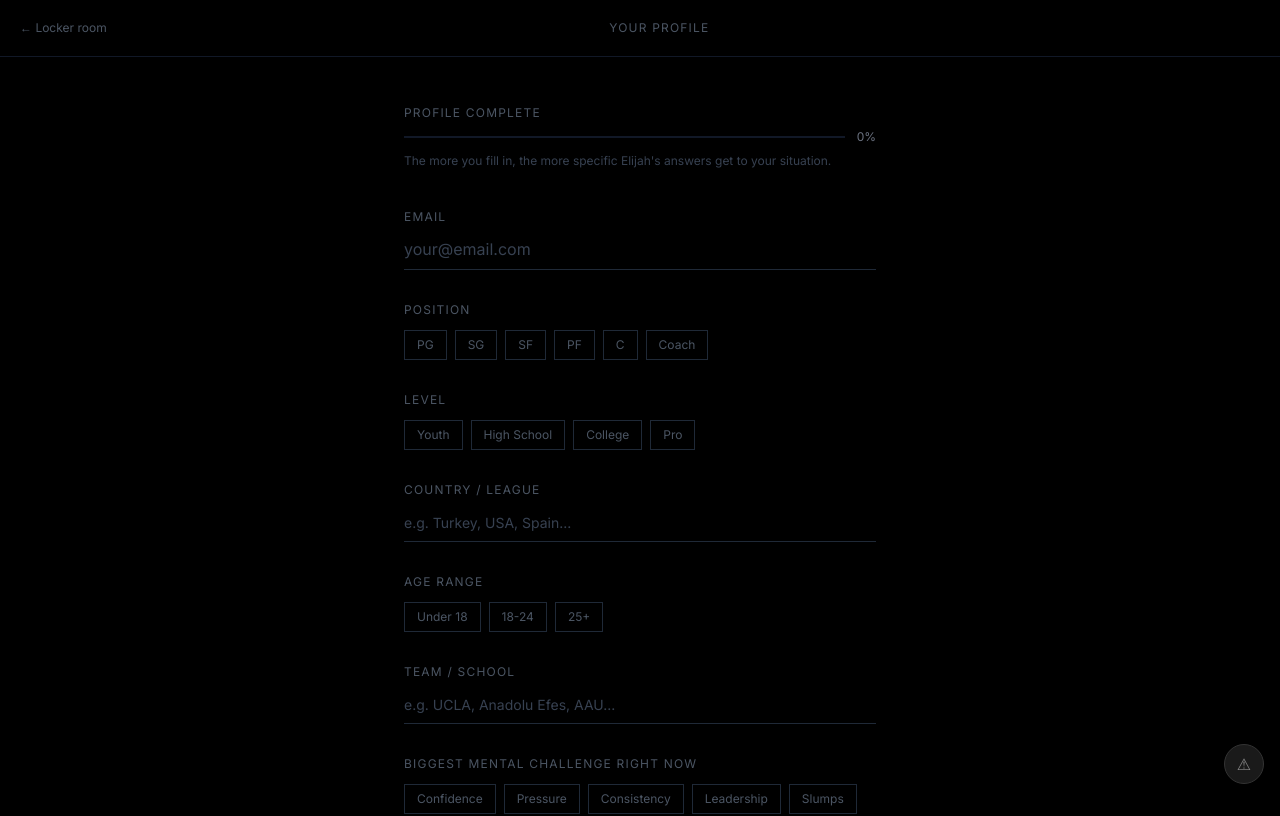
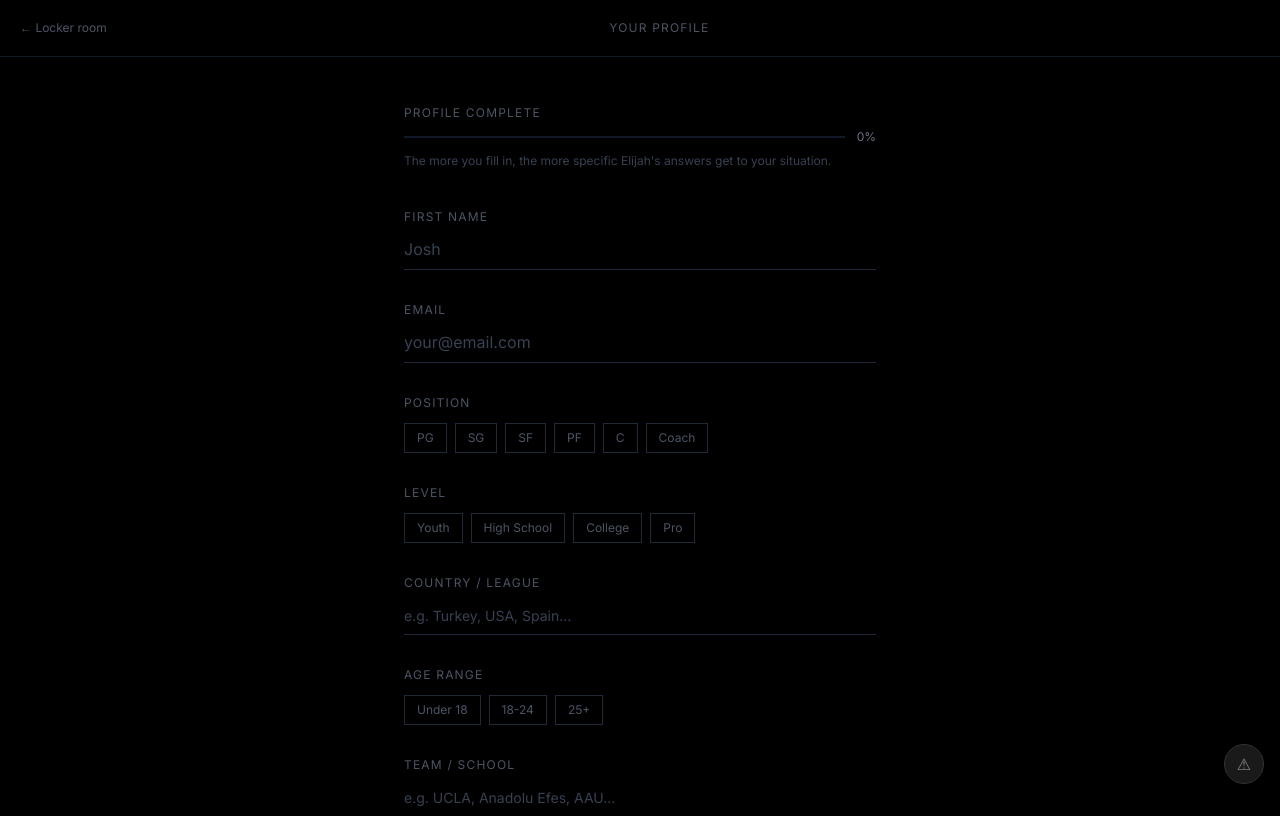
Before and after one commit to ebb95-cpu/ask-elijah, a Next.js app: page /profile in a window 1280 px wide. Shown: the top 816 px of the page. Built offline with nearby package versions, Linux system fonts and the light colour scheme.

Commit message:
Add player name to profile

```diff
--- a/app/api/profile/route.ts
+++ b/app/api/profile/route.ts
@@ -6,7 +6,7 @@ import { getSupabase } from '@/lib/supabase-server'
 // `weaknesses` and `strengths` are captured during the post-verify Endel-style
 // onboarding flow. Make sure the corresponding columns exist in the Supabase
 // `profiles` table — see scripts/add-profile-columns.sql for the migration.
-const ALLOWED_WRITE_FIELDS = ['position', 'level', 'country', 'challenge', 'first_name', 'name', 'age', 'language', 'timeline', 'system', 'weaknesses', 'strengths']
+const ALLOWED_WRITE_FIELDS = ['position', 'level', 'country', 'challenge', 'first_name', 'name', 'age', 'age_range', 'team_school', 'language', 'timeline', 'system', 'weaknesses', 'strengths']
 
 async function getSessionEmail(req: NextRequest): Promise<string | null> {
   const res = NextResponse.next()
@@ -35,7 +35,7 @@ export async function GET(req: NextRequest) {
   // is populated and expose a single first_name field to every caller.
   const { data } = await supabase
     .from('profiles')
-    .select('email, position, level, country, challenge, first_name, name, timeline, system')
+    .select('email, position, level, country, challenge, first_name, name, age_range, team_school, timeline, system')
     .eq('email', email)
     .single()
   if (!data) return NextResponse.json({})
--- a/app/profile/page.tsx
+++ b/app/profile/page.tsx
@@ -25,6 +25,7 @@ type SavePhase = 'idle' | 'saving' | 'dots' | 'reveal'
 
 export default function ProfilePage() {
   const [email, setEmail] = useState('')
+  const [firstName, setFirstName] = useState('')
   const [position, setPosition] = useState('')
   const [level, setLevel] = useState('')
   const [country, setCountry] = useState('')
@@ -48,6 +49,7 @@ export default function ProfilePage() {
       fetch(`/api/profile?email=${encodeURIComponent(stored)}`)
         .then(r => r.json())
         .then(d => {
+          if (d.first_name) setFirstName(d.first_name)
           if (d.position) setPosition(d.position)
           if (d.level) setLevel(d.level)
           if (d.country) setCountry(d.country)
@@ -68,22 +70,34 @@ export default function ProfilePage() {
     }
   }, [])
 
-  const hasProfile = profileLoaded && !!(position || level || country || challenge)
+  const hasProfile = profileLoaded && !!(firstName || position || level || country || challenge)
   const showDashboard = hasProfile && !isEditing
 
   const save = async () => {
     if (!email.trim()) return
     const firstTime = isFirstSave.current
+    const cleanFirstName = firstName.trim()
     setSavePhase('saving')
     await simFetch(
       '/api/profile',
       {
         method: 'POST',
         headers: { 'Content-Type': 'application/json' },
-        body: JSON.stringify({ email, position, level, country, challenge, age_range: ageRange, team_school: teamSchool }),
+        body: JSON.stringify({
+          email,
+          first_name: cleanFirstName || null,
+          name: cleanFirstName || null,
+          position,
+          level,
+          country,
+          challenge,
+          age_range: ageRange,
+          team_school: teamSchool,
+        }),
       },
       { ok: true }
     )
+    setFirstName(cleanFirstName)
     setLocal('ask_elijah_email', email)
     isFirstSave.current = false
 
@@ -96,8 +110,8 @@ export default function ProfilePage() {
     }
   }
 
-  const filled = [position, level, country, challenge].filter(Boolean).length
-  const pct = Math.round((filled / 4) * 100)
+  const filled = [firstName, position, level, country, challenge].filter(Boolean).length
+  const pct = Math.round((filled / 5) * 100)
 
   const formatDate = (iso: string) => new Date(iso).toLocaleDateString('en-US', { month: 'short', day: 'numeric', year: 'numeric' })
 
@@ -160,7 +174,9 @@ export default function ProfilePage() {
             <div className="border border-gray-900 p-6 mb-8">
               <div className="flex items-start justify-between mb-5">
                 <div>
-                  <p className="text-xs text-gray-600 uppercase tracking-widest mb-2">Your player profile</p>
+                  <p className="text-xs text-gray-600 uppercase tracking-widest mb-2">
+                    {firstName ? `${firstName}'s player profile` : 'Your player profile'}
+                  </p>
                   <p className="text-2xl font-bold text-white leading-tight">
                     {[
                       position === 'PG' ? 'Point Guard' :
@@ -285,6 +301,18 @@ export default function ProfilePage() {
 
             <div className="space-y-8 mb-16">
               <div>
+                <label className="text-xs text-gray-600 uppercase tracking-widest block mb-3">First name</label>
+                <input
+                  type="text"
+                  value={firstName}
+                  onChange={e => setFirstName(e.target.value)}
+                  placeholder="Josh"
+                  autoComplete="given-name"
+                  className="w-full bg-transparent border-b border-gray-800 focus:border-gray-500 text-white placeholder-gray-700 text-base outline-none pb-2 transition-colors"
+                />
+              </div>
+
+              <div>
                 <label className="text-xs text-gray-600 uppercase tracking-widest block mb-3">Email</label>
                 <input
                   type="email"
```
